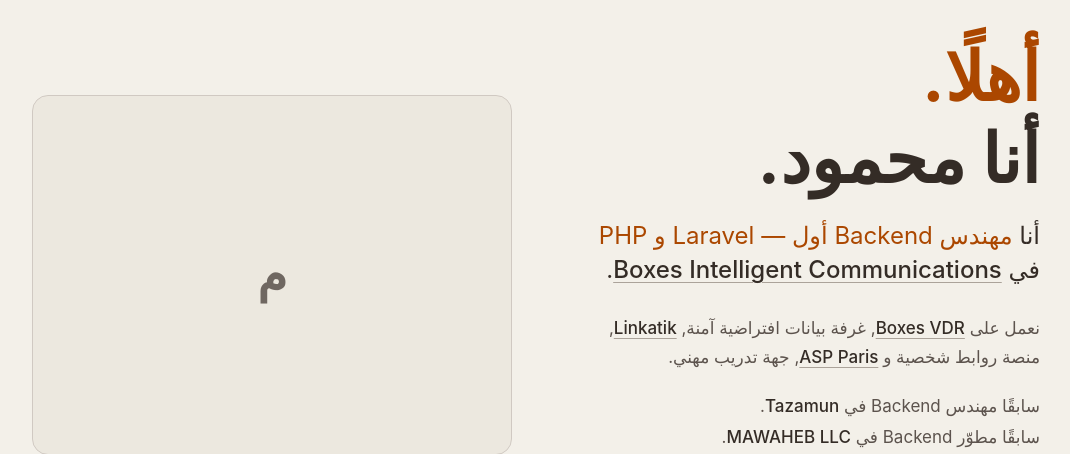
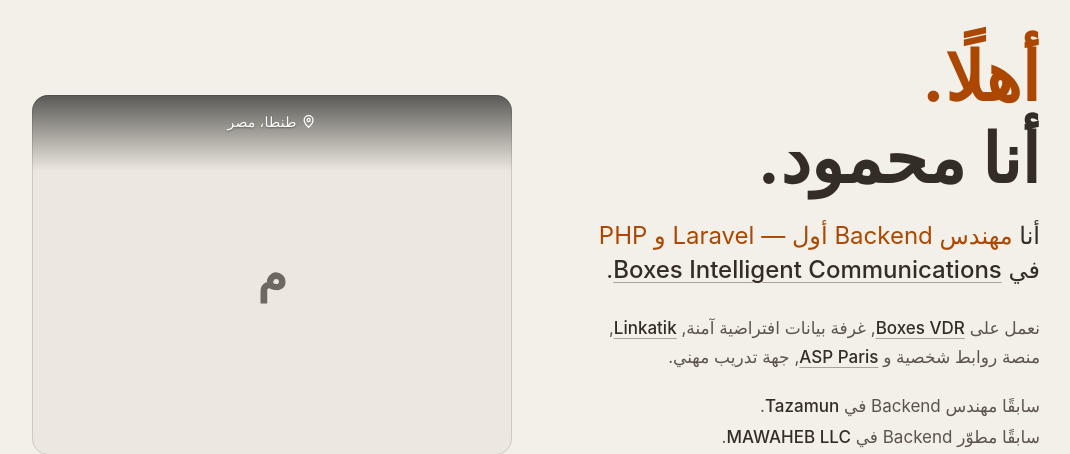
Before and after one commit to mahmoudtrageh/portfolio, a Laravel app: page /ar in a window 1280 px wide. Shown: the part 70-524 px from the top of the page, without its empty margins (104-1174 px from the left). Run offline with Laravel 12, Linux system fonts and the light colour scheme; data comes from the database, SQL or seed files in the repository; data that the repository does not hold is empty; style sheets or scripts are compiled from the project's sources; parts of the project's set-up code (start-up, migrations or seed data) failed here and were passed over; some libraries are stand-ins or nearby versions.

Commit message:
feat: add birthdate and location fields with age calculation and display on home page

```diff
--- a/app/Livewire/Admin/SectionEditor.php
+++ b/app/Livewire/Admin/SectionEditor.php
@@ -150,7 +150,7 @@ final class SectionEditor extends Component
             $entry[$key] = match ($field['type']) {
                 'text', 'textarea', 'markdown' => $pair,
                 // One document, served in every language.
-                'plain', 'image', 'file' => '',
+                'plain', 'date', 'image', 'file' => '',
                 'bool' => false,
                 'list', 'list.text', 'repeater' => [],
                 default => '',
@@ -552,6 +552,10 @@ final class SectionEditor extends Component
                     }
                 }
 
+                if ($field['type'] === 'date') {
+                    $rules["entries.{$i}.{$key}"] = ['nullable', 'date_format:Y-m-d', 'before:today'];
+                }
+
                 // Re-checked here as well as on selection: the picker's own
                 // validation can be bypassed by driving the component directly.
                 if ($field['type'] === 'image' && isset($this->uploads[$i][$key])) {
--- a/app/Support/Profile.php
+++ b/app/Support/Profile.php
@@ -3,6 +3,8 @@
 declare(strict_types=1);
 
 namespace App\Support;
+
+use Illuminate\Support\Carbon;
 
 /**
  * The content behind the Home, Projects and Contact pages.
@@ -131,6 +133,37 @@ final class Profile
         }
 
         return $rows;
+    }
+
+    /**
+     * Age in whole years from the dashboard birthdate, or null while it is
+     * unset or unreadable.
+     */
+    public static function age(): ?int
+    {
+        $birthdate = trim((string) Content::get('identity.birthdate', ''));
+
+        if (preg_match('/^\d{4}-\d{2}-\d{2}$/', $birthdate) !== 1) {
+            return null;
+        }
+
+        try {
+            $age = (int) Carbon::parse($birthdate)->diffInYears(Carbon::today());
+        } catch (\Throwable) {
+            return null;
+        }
+
+        return $age > 0 ? $age : null;
+    }
+
+    /**
+     * Location from the dashboard, already localised; empty when unset.
+     */
+    public static function location(): string
+    {
+        $location = Content::get('identity.location', '');
+
+        return is_string($location) ? trim($location) : '';
     }
 
     /**
--- a/config/dashboard.php
+++ b/config/dashboard.php
@@ -16,6 +16,7 @@ declare(strict_types=1);
 |   textarea    multi-line, translated
 |   markdown    multi-line, translated, rendered as Markdown when displayed
 |   plain       single-line, NOT translated (URLs, slugs, icon names)
+|   date        a calendar date, NOT translated, stored as YYYY-MM-DD
 |   list        repeatable plain strings (a tech stack)
 |   list.text   repeatable translated strings (bullet points)
 |   repeater    repeatable group of sub-fields
@@ -92,6 +93,23 @@ return [
                     'hint' => [
                         'ar' => 'تظهر بجانب المقدمة في الصفحة الرئيسية. يُفضّل صورة عرضية.',
                         'en' => 'Shown beside the intro on the home page. A landscape photo works best.',
+                    ],
+                ],
+                'birthdate' => [
+                    'type' => 'date',
+                    'label' => ['ar' => 'تاريخ الميلاد', 'en' => 'Birthdate'],
+                    'hint' => [
+                        'ar' => 'اختياري. يُستخدم لحساب عمرك وإظهاره على صورتك في الصفحة الرئيسية. التاريخ نفسه لا يُعرض.',
+                        'en' => 'Optional. Used to work out your age, shown on your photo on the home page. The date itself is never shown.',
+                    ],
+                ],
+                'location' => [
+                    'type' => 'text',
+                    'optional' => true,
+                    'label' => ['ar' => 'الموقع', 'en' => 'Location'],
+                    'hint' => [
+                        'ar' => 'اختياري. مثل: القاهرة، مصر. يظهر على صورتك في الصفحة الرئيسية.',
+                        'en' => 'Optional. For example: Cairo, Egypt. Shown on your photo on the home page.',
                     ],
                 ],
                 'favicon' => [
--- a/lang/ar.json
+++ b/lang/ar.json
@@ -1,4 +1,5 @@
 {
+    ":age years old": ":age عامًا",
     ":count min read": "قراءة :count دقائق",
     ":count unread|:count unread": "{1} رسالة غير مقروءة|[2,10] :count رسائل غير مقروءة|[11,*] :count رسالة غير مقروءة",
     ":rating out of 5": ":rating من ٥",
--- a/resources/css/app.css
+++ b/resources/css/app.css
@@ -690,14 +690,64 @@
         justify-content: center;
     }
 
-    .intro__photo img,
-    .intro__photo > span {
+    /* Hugs the photo so the caption sits on the image, not the column. */
+    .intro__figure {
+        position: relative;
+        display: inline-block;
+        max-width: 100%;
+        margin: 0;
+    }
+
+    .intro__figure:has(> span) {
+        width: 100%;
+    }
+
+    /* Location and age: a quiet caption on the photo's top edge. */
+    .intro__caption {
+        position: absolute;
+        inset-inline: 0;
+        top: 0;
+        display: flex;
+        flex-wrap: wrap;
+        align-items: center;
+        justify-content: center;
+        gap: 0.35rem 0.6rem;
+        padding: 0.85rem 1rem 2.25rem;
+        border-radius: 1rem 1rem 0 0;
+        background: linear-gradient(to bottom, rgb(0 0 0 / 0.62), rgb(0 0 0 / 0));
+        color: #fff;
+        font-size: 0.875rem;
+        font-weight: 500;
+        letter-spacing: 0.02em;
+        text-shadow: 0 1px 2px rgb(0 0 0 / 0.35);
+        pointer-events: none;
+    }
+
+    .intro__caption-item {
+        display: inline-flex;
+        align-items: center;
+        gap: 0.3rem;
+    }
+
+    .intro__caption svg {
+        width: 0.95rem;
+        height: 0.95rem;
+        flex-shrink: 0;
+    }
+
+    .intro__caption-dot {
+        opacity: 0.7;
+    }
+
+    .intro__figure > img,
+    .intro__figure > span {
         border-radius: 1rem;
         border: 1px solid var(--border);
         background: var(--bg-sunken);
     }
 
     .intro__photo img {
+        display: block;
         width: auto;
         height: auto;
         max-width: 100%;
@@ -705,7 +755,7 @@
     }
 
     /* No photo uploaded: a lettered placeholder. */
-    .intro__photo > span {
+    .intro__figure > span {
         width: 100%;
         aspect-ratio: 4 / 3;
         display: grid;
--- a/resources/views/livewire/admin/section-editor.blade.php
+++ b/resources/views/livewire/admin/section-editor.blade.php
@@ -286,12 +286,12 @@
                                         </div>
                                     </div>
 
-                                @elseif ($field['type'] === 'plain')
+                                @elseif (in_array($field['type'], ['plain', 'date'], true))
                                     <label for="f-{{ $i }}-{{ $key }}"
                                            class="block text-sm font-medium mb-2">
                                         {{ $fieldLabel }}
                                     </label>
-                                    <input type="text" id="f-{{ $i }}-{{ $key }}"
+                                    <input type="{{ $field['type'] === 'date' ? 'date' : 'text' }}" id="f-{{ $i }}-{{ $key }}"
                                            wire:model="entries.{{ $i }}.{{ $key }}"
                                            dir="ltr"
                                            class="{{ $inputClass }}" style="{{ $inputStyle }}">
--- a/resources/views/pages/home.blade.php
+++ b/resources/views/pages/home.blade.php
@@ -1,5 +1,6 @@
 @php
     use App\Support\Content;
+    use App\Support\Profile;
 
     $identity = Content::get('identity');
     $photo = $identity['photo'] ?? '';
@@ -7,6 +8,10 @@
     $photoSize = $photo !== '' ? @getimagesize(storage_path('app/public/'.$photo)) : false;
     $firstName = strtok((string) $identity['name'], ' ');
     $locale = app()->getLocale();
+
+    // Both optional (dashboard → Profile); the caption hides when both are empty.
+    $age = Profile::age();
+    $location = Profile::location();
 
     // Managed in the dashboard (Profile → CV). An uploaded file is a stored
     // path; a legacy value may be a full URL. With nothing set, the link hides.
@@ -63,6 +68,7 @@
             </div>
 
             <div class="intro__photo fade-up">
+                <figure class="intro__figure">
                     @if ($photo)
                         <img src="{{ Content::image($photo) }}" alt="{{ $identity['name'] }}"
                              @if ($photoSize) width="{{ $photoSize[0] }}" height="{{ $photoSize[1] }}" @endif
@@ -70,6 +76,28 @@
                     @else
                         <span aria-hidden="true">{{ mb_substr((string) $identity['name'], 0, 1) }}</span>
                     @endif
+
+                    @if ($location !== '' || $age !== null)
+                        <figcaption class="intro__caption">
+                            @if ($location !== '')
+                                <span class="intro__caption-item">
+                                    <svg viewBox="0 0 24 24" fill="none" stroke="currentColor" stroke-width="2"
+                                         stroke-linecap="round" stroke-linejoin="round" aria-hidden="true">
+                                        <path d="M12 21s-7-6.2-7-11.5A7 7 0 0119 9.5C19 14.8 12 21 12 21z"/>
+                                        <circle cx="12" cy="9.5" r="2.5"/>
+                                    </svg>
+                                    {{ $location }}
+                                </span>
+                            @endif
+                            @if ($location !== '' && $age !== null)
+                                <span class="intro__caption-dot" aria-hidden="true">·</span>
+                            @endif
+                            @if ($age !== null)
+                                <span class="intro__caption-item">{{ __(':age years old', ['age' => $age]) }}</span>
+                            @endif
+                        </figcaption>
+                    @endif
+                </figure>
             </div>
         </div>
 
```
Also changed, not shown: tests/Feature/AgeAndLocationTest.php (added, +48 -0 lines). Lines whose indentation alone changed are shown as unchanged.
